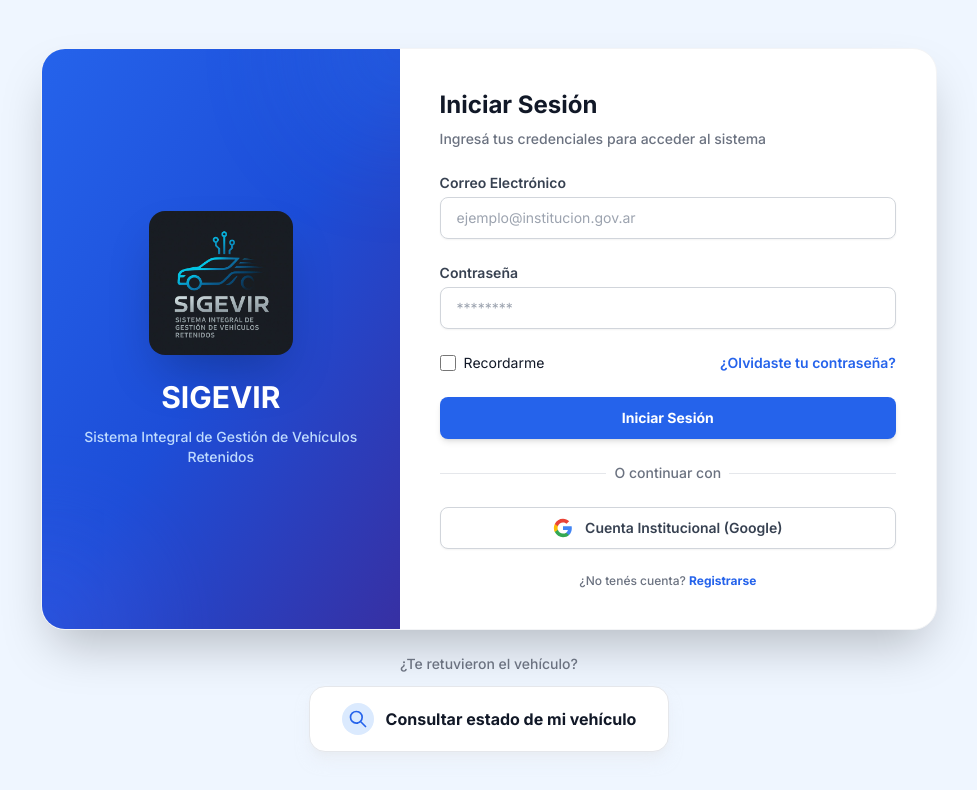
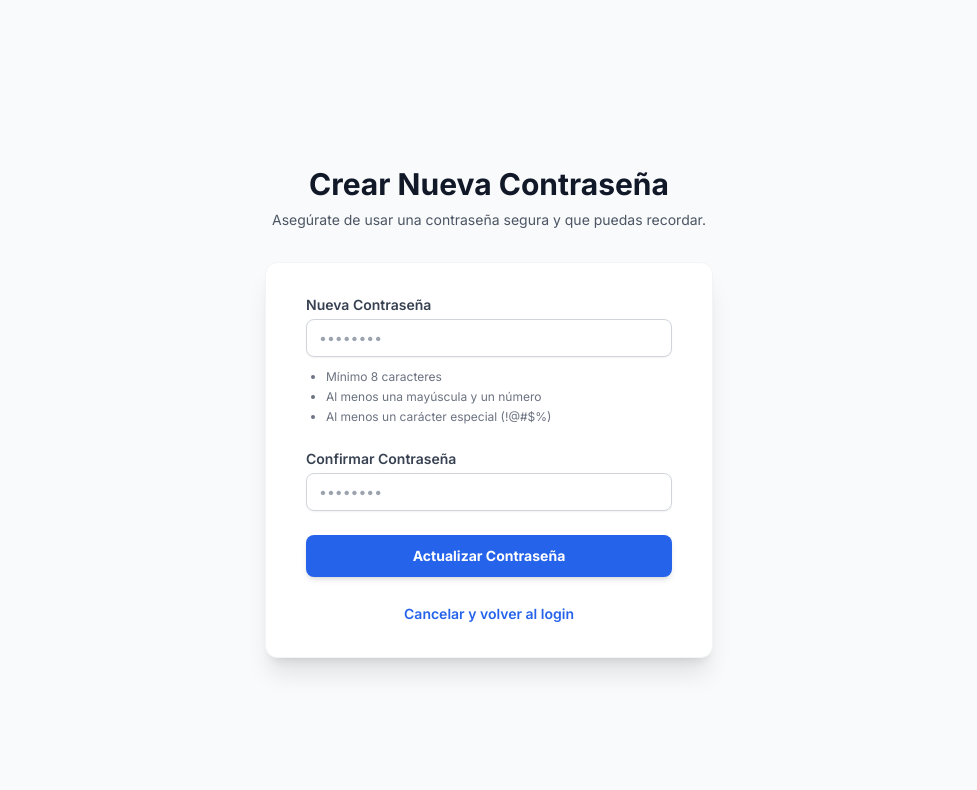
Before and after one commit to eliasleuci/sigevir, a React (Vite) app in the folder frontend/: page /reset-password in a window 1280 px wide. Before the commit this address led to /login. Shown: the top 790 px of the page, without its empty margins (151-1128 px from the left). Built offline with nearby package versions, Linux system fonts and the light colour scheme.

Commit message:
Fix: Implementar recuperacion de contraseña real mediante Supabase

```diff
--- a/frontend/src/App.jsx
+++ b/frontend/src/App.jsx
@@ -45,6 +45,7 @@
             <Route path="/auth/callback" element={<AuthCallbackPage />} />
             <Route path="/recovery" element={<PasswordRecovery />} />
             <Route path="/reset-password/:token" element={<ResetPassword />} />
+            <Route path="/reset-password" element={<ResetPassword />} />
             <Route path="/unauthorized" element={<Unauthorized />} />
             <Route path="/pending" element={<PendingPage />} />
             <Route path="/verify-otp" element={<VerifyOTP />} />
--- a/frontend/src/pages/PasswordRecovery.jsx
+++ b/frontend/src/pages/PasswordRecovery.jsx
@@ -5,6 +5,7 @@
 import { Link } from 'react-router-dom';
 import apiClient from '../services/apiClient';
 import { toast } from 'react-toastify';
+import { supabase, SUPABASE_READY } from '../config/supabase';
 
 const recoverySchema = z.object({
   email: z.string().email('Ingresa un email válido')
@@ -20,11 +21,18 @@
   const onSubmit = async (data) => {
     setLoading(true);
     try {
-      await apiClient.post('/auth/recover-password', data);
+      if (SUPABASE_READY) {
+        const { error } = await supabase.auth.resetPasswordForEmail(data.email, {
+          redirectTo: `${window.location.origin}/reset-password`,
+        });
+        if (error) throw error;
+      } else {
+        await apiClient.post('/auth/recover-password', data);
+      }
       setSuccess(true);
       toast.success('Solicitud enviada exitosamente');
     } catch (error) {
-      toast.error(error.response?.data?.message || 'Hubo un error al procesar tu solicitud');
+      toast.error(error.message || error.response?.data?.message || 'Hubo un error al procesar tu solicitud');
     } finally {
       setLoading(false);
     }
--- a/frontend/src/pages/ResetPassword.jsx
+++ b/frontend/src/pages/ResetPassword.jsx
@@ -5,6 +5,7 @@
 import { Link, useParams, useNavigate } from 'react-router-dom';
 import apiClient from '../services/apiClient';
 import { toast } from 'react-toastify';
+import { supabase, SUPABASE_READY } from '../config/supabase';
 
 const resetSchema = z.object({
   password: z.string()
@@ -29,11 +30,16 @@
   const onSubmit = async (data) => {
     setLoading(true);
     try {
-      await apiClient.post(`/auth/reset-password/${token}`, { password: data.password });
+      if (SUPABASE_READY) {
+        const { error } = await supabase.auth.updateUser({ password: data.password });
+        if (error) throw error;
+      } else {
+        await apiClient.post(`/auth/reset-password/${token}`, { password: data.password });
+      }
       toast.success('¡Contraseña actualizada con éxito!');
       navigate('/login');
     } catch (error) {
-      toast.error(error.response?.data?.message || 'El enlace es inválido o ha expirado. Solicita uno nuevo.');
+      toast.error(error.message || error.response?.data?.message || 'Hubo un error al actualizar la contraseña.');
     } finally {
       setLoading(false);
     }
```
